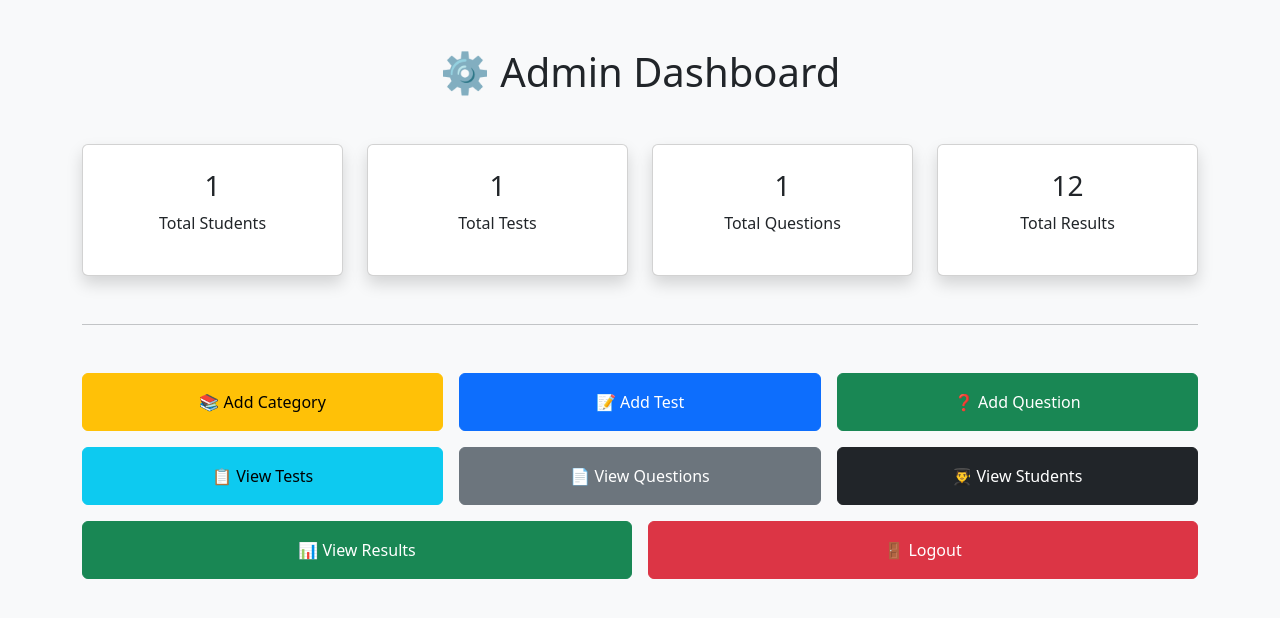
After one commit to sumithackerchd/Mock-Test-Portal, a Flask app: page /admin_dashboard in a window 1280 px wide. The commit adds this page. Shown: the top 618 px of the page. Run offline with Flask 3, Linux system fonts and the light colour scheme; a user stored in the database is signed in; data comes from the database, SQL or seed files in the repository.

Commit message:
UI update

```diff
--- a/app.py
+++ b/app.py
@@ -118,7 +118,7 @@ def logout():
 
     session.clear()
 
-    return redirect("/")
+    return redirect("/admin_dashboard")
 # Add Category
 
 @app.route("/add_category", methods=["GET", "POST"])
@@ -418,5 +418,123 @@ def leaderboard():
         "leaderboard.html",
         leaders=leaders
     )
+
+# Admin Dashboard
+
+@app.route("/admin_dashboard")
+def admin_dashboard():
+
+    if "admin" not in session:
+        return redirect("/admin")
+
+    conn = sqlite3.connect("mocktest.db")
+    cursor = conn.cursor()
+
+    cursor.execute("SELECT COUNT(*) FROM users")
+    total_users = cursor.fetchone()[0]
+
+    cursor.execute("SELECT COUNT(*) FROM tests")
+    total_tests = cursor.fetchone()[0]
+
+    cursor.execute("SELECT COUNT(*) FROM questions")
+    total_questions = cursor.fetchone()[0]
+
+    cursor.execute("SELECT COUNT(*) FROM results")
+    total_results = cursor.fetchone()[0]
+
+    conn.close()
+
+    return render_template(
+        "admin_dashboard.html",
+        total_users=total_users,
+        total_tests=total_tests,
+        total_questions=total_questions,
+        total_results=total_results
+    )
+
+
+# View Students
+
+@app.route("/view_students")
+def view_students():
+
+    if "admin" not in session:
+        return redirect("/admin")
+
+    conn = sqlite3.connect("mocktest.db")
+    cursor = conn.cursor()
+
+    cursor.execute(
+        """
+        SELECT id,name,email
+        FROM users
+        """
+    )
+
+    students = cursor.fetchall()
+
+    conn.close()
+
+    return render_template(
+        "view_students.html",
+        students=students
+    )
+
+
+# View Results
+
+@app.route("/view_results")
+def view_results():
+
+    if "admin" not in session:
+        return redirect("/admin")
+
+    conn = sqlite3.connect("mocktest.db")
+    cursor = conn.cursor()
+
+    cursor.execute(
+        """
+        SELECT users.name,
+               tests.test_name,
+               results.score
+        FROM results
+        JOIN users
+        ON results.user_id = users.id
+        JOIN tests
+        ON results.test_id = tests.id
+        """
+    )
+
+    results = cursor.fetchall()
+
+    conn.close()
+
+    return render_template(
+        "view_results.html",
+        results=results
+    )
+
+
+# Delete Student
+
+@app.route("/delete_student/<int:id>")
+def delete_student(id):
+
+    if "admin" not in session:
+        return redirect("/admin")
+
+    conn = sqlite3.connect("mocktest.db")
+    cursor = conn.cursor()
+
+    cursor.execute(
+        "DELETE FROM users WHERE id=?",
+        (id,)
+    )
+
+    conn.commit()
+    conn.close()
+
+    return redirect("/view_students")
+
 if __name__ == "__main__":
     app.run(debug=True)
--- /dev/null
+++ b/templates/admin_dashboard.html
@@ -0,0 +1,110 @@
+<!DOCTYPE html>
+
+<html>
+
+<head>
+
+<title>Admin Dashboard</title>
+
+<link href="https://cdn.jsdelivr.net/npm/bootstrap@5.3.3/dist/css/bootstrap.min.css" rel="stylesheet">
+
+</head>
+
+<body class="bg-light">
+
+<div class="container mt-5">
+
+<h1 class="text-center mb-5">
+⚙️ Admin Dashboard
+</h1>
+
+<div class="row g-4">
+
+<div class="col-md-3">
+<div class="card shadow text-center p-4">
+<h3>{{ total_users }}</h3>
+<p>Total Students</p>
+</div>
+</div>
+
+<div class="col-md-3">
+<div class="card shadow text-center p-4">
+<h3>{{ total_tests }}</h3>
+<p>Total Tests</p>
+</div>
+</div>
+
+<div class="col-md-3">
+<div class="card shadow text-center p-4">
+<h3>{{ total_questions }}</h3>
+<p>Total Questions</p>
+</div>
+</div>
+
+<div class="col-md-3">
+<div class="card shadow text-center p-4">
+<h3>{{ total_results }}</h3>
+<p>Total Results</p>
+</div>
+</div>
+
+</div>
+
+<hr class="my-5">
+
+<div class="row g-3">
+
+<div class="col-md-4">
+<a href="/add_category" class="btn btn-warning w-100 p-3">
+📚 Add Category
+</a>
+</div>
+
+<div class="col-md-4">
+<a href="/add_test" class="btn btn-primary w-100 p-3">
+📝 Add Test
+</a>
+</div>
+
+<div class="col-md-4">
+<a href="/add_question" class="btn btn-success w-100 p-3">
+❓ Add Question
+</a>
+</div>
+
+<div class="col-md-4">
+<a href="/view_tests" class="btn btn-info w-100 p-3">
+📋 View Tests
+</a>
+</div>
+
+<div class="col-md-4">
+<a href="/view_questions" class="btn btn-secondary w-100 p-3">
+📄 View Questions
+</a>
+</div>
+
+<div class="col-md-4">
+<a href="/view_students" class="btn btn-dark w-100 p-3">
+👨‍🎓 View Students
+</a>
+</div>
+
+<div class="col-md-6">
+<a href="/view_results" class="btn btn-success w-100 p-3">
+📊 View Results
+</a>
+</div>
+
+<div class="col-md-6">
+<a href="/logout" class="btn btn-danger w-100 p-3">
+🚪 Logout
+</a>
+</div>
+
+</div>
+
+</div>
+
+</body>
+</html>
--- a/templates/index.html
+++ b/templates/index.html
@@ -120,3 +120,8 @@ Track your performance easily.
 </body>
 
 </html>
+<footer class="footer">
+    <h5>ExamMaster</h5>
+    <p>India's Free Mock Test Platform</p>
+    <p>© 2026 Sumit Goswami</p>
+</footer>
```
Also changed, not shown: static/style.css (+100 -15 lines), templates/view_questions.html (added, +56 -0 lines), templates/view_results.html (added, +46 -0 lines), templates/view_students.html (added, +56 -0 lines), templates/view_tests.html (added, +59 -0 lines).
